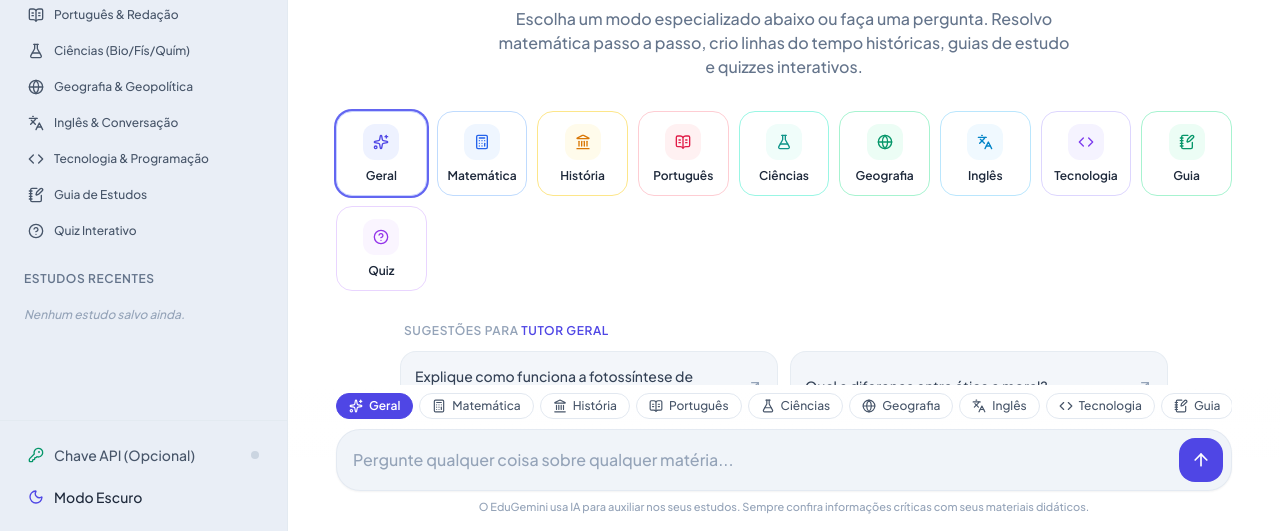
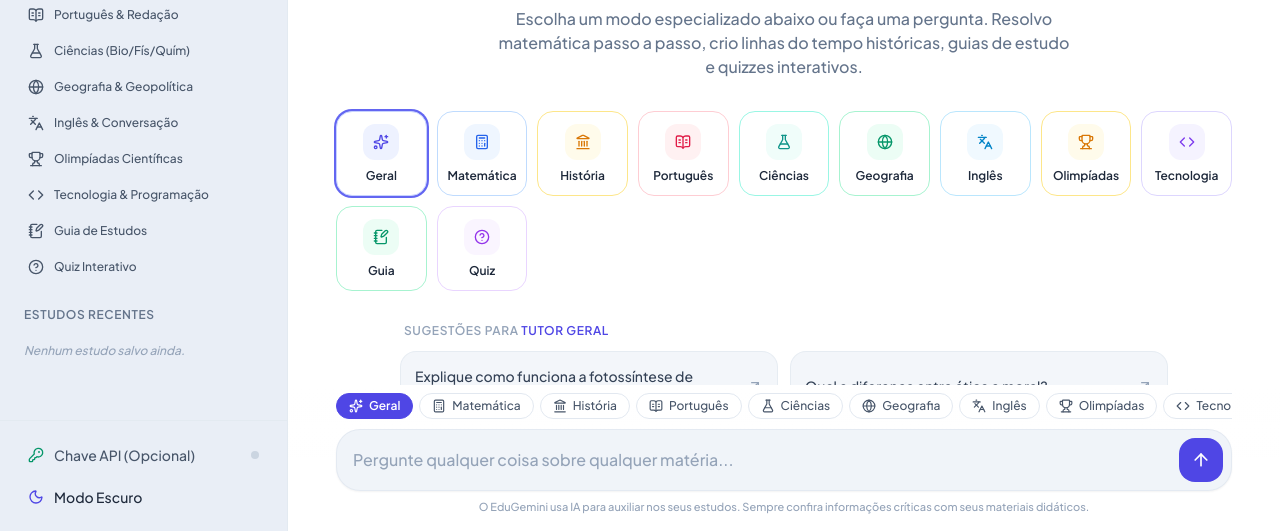
Before and after one commit to TheodoroCoder/EduGemini, a plain HTML site: page index.html in a window 1280 px wide. Shown: the part 269-800 px from the top of the page. Drawn offline with nearby package versions, Linux system fonts and the light colour scheme.

Commit message:
Add 'Olimpíadas' to quick subjects list

```diff
--- a/index.html
+++ b/index.html
@@ -493,6 +493,22 @@
                 ],
                 systemPrompt: 'Você é um professor de Inglês bilíngue especializado em ensinar falantes de português. Explique regras gramaticais e vocabulário em Português com exemplos claros em Inglês (acompanhados de tradução e dicas de pronúncia). Se o aluno escrever em inglês querendo conversar, responda naturalmente em inglês e adicione ao final uma seção breve "💡 Dicas e Correções" em português. Alerte sobre falsos cognatos quando pertinente.'
             },
+            olimpiadas: {
+                id: 'olimpiadas',
+                name: 'Olimpíadas Científicas',
+                shortName: 'Olimpíadas',
+                icon: 'trophy',
+                color: 'amber',
+                description: 'Questões avançadas para OBMEP, OBF, OBQ e OBI',
+                placeholder: 'Digite um problema de olimpíada (matemática, física, química, computação)...',
+                suggestions: [
+                    'Resolva uma questão clássica de combinatória da OBMEP nível 3',
+                    'Como resolver problemas de cinemática avançada para a OBF?',
+                    'Explique estequiometria avançada para a OBQ',
+                    'Dicas e algoritmos para resolver problemas da OBI (Programação)'
+                ],
+                systemPrompt: 'Você é um treinador de elite para Olimpíadas Científicas do Conhecimento (OBMEP, OBF, OBQ, OBI, etc.). Foque em raciocínio lógico avançado, demonstrações rigorosas, truques de resolução rápida (macetes olímpicos) e teoria aprofundada. Estruture as respostas em: 1) **Nível de Dificuldade e Olimpíada de Origem**, 2) **Estratégia de Resolução (Pensamento Lateral/Lógico)**, 3) **Desenvolvimento Detalhado** (com LaTeX para fórmulas), e 4) **Generalização ou Dica de Ouro**. Responda em Português (PT-BR).'
+            },
             tecnologia: {
                 id: 'tecnologia',
                 name: 'Tecnologia & Programação',
@@ -700,7 +716,7 @@
                 if (modeId === 'quiz') {
                     quizChipsEl.classList.remove('hidden');
                     quizChipsEl.classList.add('flex');
-                    const quickSubjects = ['Matemática', 'História', 'Português', 'Ciências', 'Geografia', 'Inglês', 'Tecnologia'];
+                    const quickSubjects = ['Matemática', 'História', 'Português', 'Ciências', 'Geografia', 'Inglês', 'Olimpíadas', 'Tecnologia'];
                     quizChipsEl.innerHTML = quickSubjects.map(subj => `
                         <button onclick="sendMessage('Gere um quiz interativo de 5 perguntas sobre ${subj}')" class="px-2.5 py-1 rounded-full text-[11px] font-semibold bg-purple-100 hover:bg-purple-200 text-purple-700 dark:bg-purple-950/70 dark:text-purple-300 transition-colors">
                             + ${subj}
```
